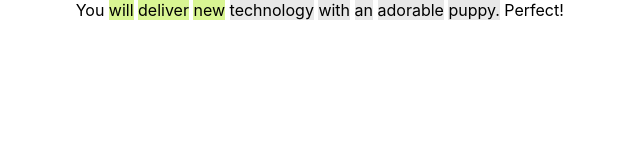
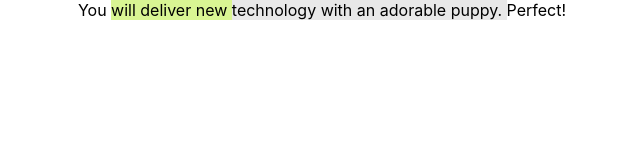
Before and after one commit to jin3lee/highlight-text-reactjs, a React (Create React App) app: page / in a window 1280 px wide. Shown: the top 160 px of the page, without its empty margins (318-958 px from the left). Built offline with nearby package versions, Linux system fonts and the light colour scheme.

Commit message:
print html tags correctly

```diff
--- a/src/App.js
+++ b/src/App.js
@@ -15,7 +15,7 @@ const highlights = [
       endOffset: 60,
       color: '#e8e8e8',
       priority: 1,
-  },
+  }
 ];
 
 // split words by spaces
@@ -64,15 +64,18 @@ for( var j = 0; j < highlights.length; j++ ) {
       // map pointer
       var currentWordMetaData = wordMetaData;
 
+      // iterate through the map until the highlight hits its endOffset
       while( highlight
         && currentWordMetaData
         && highlight.endOffset >= currentWordMetaData.endOffset ) {
 
+          // update color & priority
           if( highlight.priority <= currentWordMetaData.priority ) {
             currentWordMetaData['priority'] = highlight.priority;
             currentWordMetaData['color'] = highlight.color;
           }
 
+          // move pointer to next word&Metadata
           currentWordMetaData = map[""+currentWordMetaData['nextStartOffset']].metadata;
       }
   }
@@ -82,30 +85,84 @@ for( var j = 0; j < highlights.length; j++ ) {
 function _generateText() {
 
   var mapKeys = Object.keys(map);
+
   var returnHtml = [];
+  var previousColor = null;
+  var phrase = [];
 
+  // get the rest
   for( var i = 0; i < mapKeys.length; i++ ) {
+    // get currentColor
     var wordAndData = map['' + mapKeys[i]];
 
     if( wordAndData ) {
       var word = wordAndData['word'];
       var color = wordAndData['metadata'].color;
+      console.log("1", word, color);
+      // once color is different update color and insert prev color collection of words
+      if( previousColor != color ) {
 
-        console.log(word, color);
+        console.log("2");
+          if( phrase.length > 0 ) {
 
+            console.log("3", phrase);
               returnHtml.push(
-          <span style={{"backgroundColor": ""+color}}>
-            { word }
-          </span>
+                <span style={{"backgroundColor": ""+previousColor}}>{phrase}</span>
               );
+          }
+          phrase = [];
+          phrase.push(word + " ");
+          previousColor = color;
+      } else {
+        phrase.push(word + " ");
+      }
 
+      if( i == mapKeys.length - 1) {
           returnHtml.push(
-          <span>
-            &nbsp;
-          </span>
+            <span style={{"backgroundColor": ""+previousColor}}>{phrase}</span>
           );
+      }
+    }
 
-      }
+    // // if first wordAndData fill in initial values
+    // if( i == 0 || previousColor != color ) {
+    //   previousColor = color;
+    //     var wordAndData = map['' + mapKeys[i]];
+    //
+    //     if( wordAndData ) {
+    //       var word = wordAndData['word'];
+    //       var color = wordAndData['metadata'].color;
+    //
+    //
+    //         var wordList = [];
+    //         var currentColor = previousColor;
+    //         while( currentColor == previousColor ) {
+    //
+    //         }
+    //       }
+
+        // close previous tag and update previousColor
+        // if( previousColor != color ) {
+        //   returnHtml.push(</span>);
+        //   previousColor = color;
+        //   returnHtml.push(<span style={{"backgroundColor": ""+color}}>);
+        // }
+
+        // returnHtml.push(
+        //   <span style={{"backgroundColor": ""+color}}>
+        //     { word }&nbsp;
+        //   </span>
+        // );
+        //
+        // // if last index than close tag
+        // if( i == 0 ) {
+        //   previousColor = color;
+        //   returnHtml.push(
+        //     <span style={{"backgroundColor": ""+color}}>
+        //   );
+        // }
+
+
   }
 
   return returnHtml;
```
Lines whose indentation alone changed are shown as unchanged.
